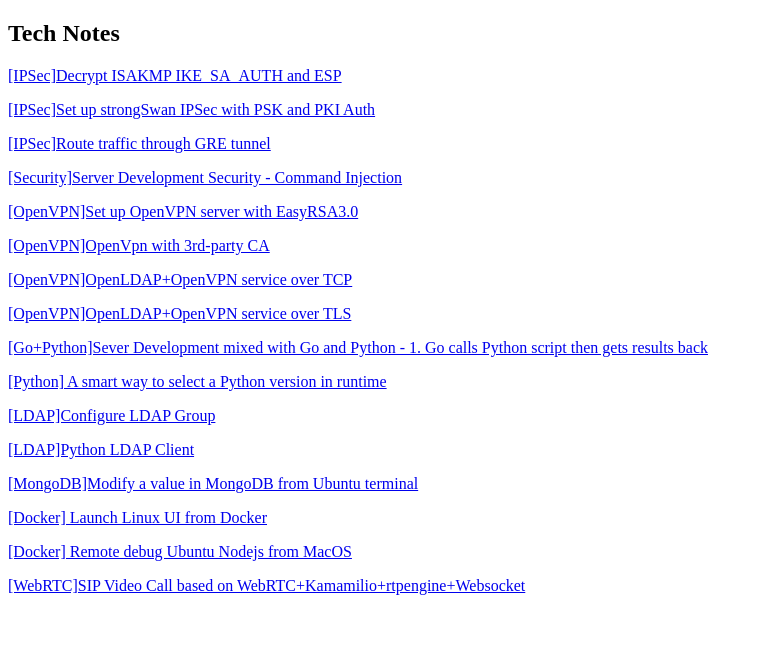
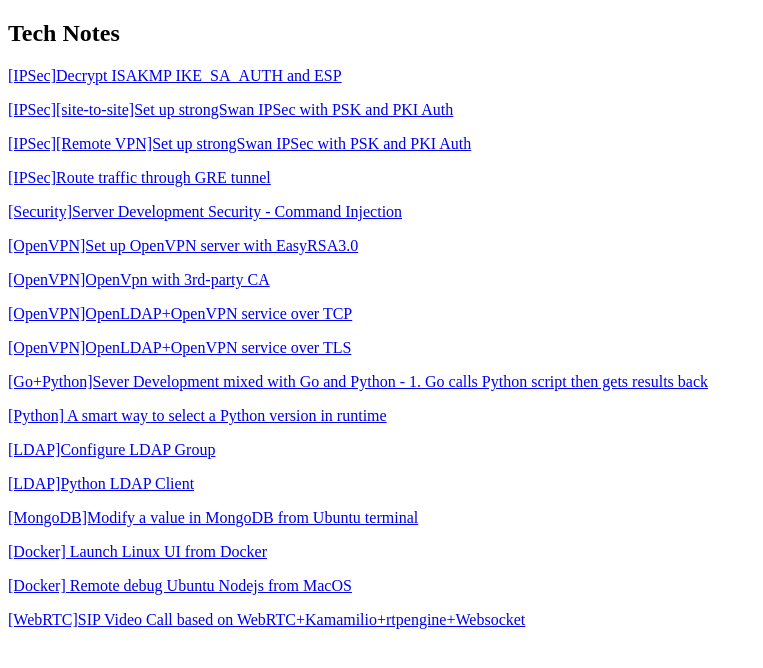
Before and after one commit to eliassun/eliassun.github.io, a plain HTML site: page index.html in a window 1280 px wide. Shown: the whole page, without its empty margins (0-763 px from the left). Drawn offline with Linux system fonts and the light colour scheme.

Commit message:
Update index.html

```diff
--- a/index.html
+++ b/index.html
@@ -9,7 +9,11 @@
 </p>
 
 <p>
-<a href="https://eliassun.github.io/strongwan.txt">[IPSec]Set up strongSwan IPSec with PSK and PKI Auth</a>
+<a href="https://eliassun.github.io/strongwan.txt">[IPSec][site-to-site]Set up strongSwan IPSec with PSK and PKI Auth</a>
+</p>
+
+<p>
+<a href="https://eliassun.github.io/ipsec-remote.txt">[IPSec][Remote VPN]Set up strongSwan IPSec with PSK and PKI Auth</a>
 </p>
 
 <p>
```
